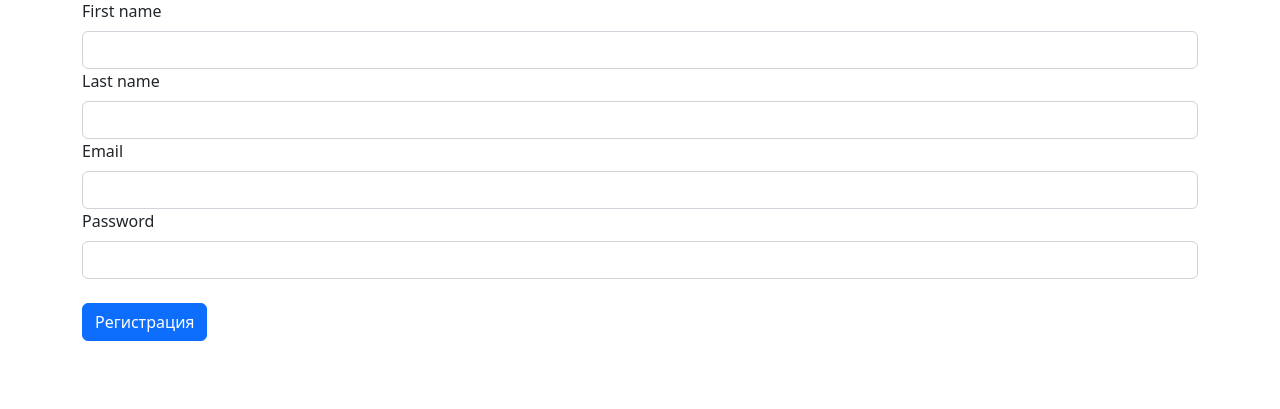
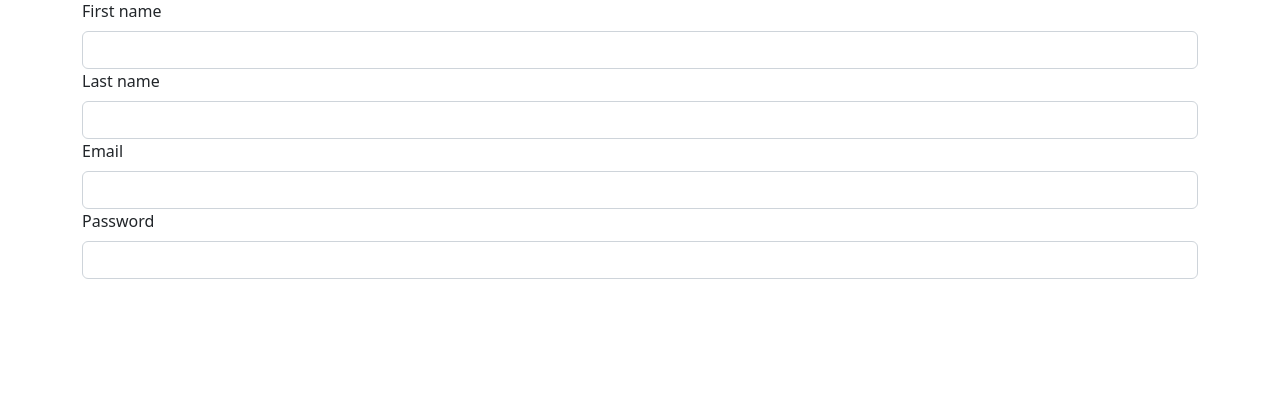
Before and after one commit to PavelGrosberg/GB_Flask-FastAPI, a Flask app: template registration_form_with_db/templates/register.html in a window 1280 px wide. Shown: the part 95-504 px from the top of the page. Run offline with Flask 3, Linux system fonts and the light colour scheme; the template is opened without the code that fills it, so the values that code supplies are empty, except form fields; form fields are guessed from the names that the template uses; parts of the project's set-up code (start-up, migrations or seed data) failed here and were passed over; some libraries are stand-ins or nearby versions.

Commit message:
Update registration_form_with_db/templates/register.html
Co-authored-by: Danil <49741194+samodurOFF@users.noreply.github.com>

```diff
--- a/registration_form_with_db/templates/register.html
+++ b/registration_form_with_db/templates/register.html
@@ -47,7 +47,6 @@
             {% endif %}
         </div>
         <br>
-        <button type="submit" class="btn btn-primary">Регистрация</button>
     </form>
 <script src="{{ url_for('static', filename='js/bootstrap.bundle.min.js') }}"></script>
 </body>
```
